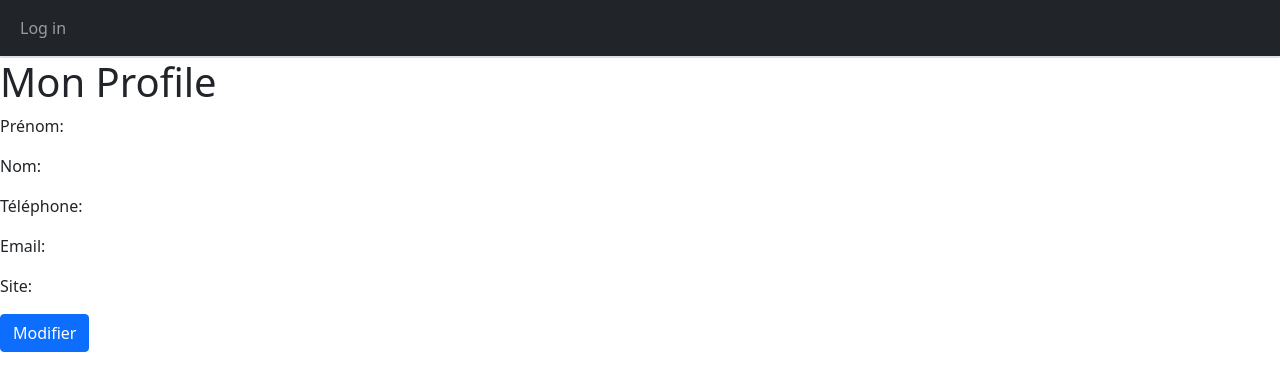
After one commit to CorentinCathe/projet_sortie, a Symfony app: template templates/profil/displayProfil.html.twig in a window 1280 px wide. The commit adds this page. Shown: the top 391 px of the page. Run offline with Twig, Linux system fonts and the light colour scheme; the template is opened without the code that fills it, so the values that code supplies are empty; some libraries are stand-ins or nearby versions.

Commit message:
add profil modfiy and display profil

```diff
--- a/src/Security/UserAuthenticator.php
+++ b/src/Security/UserAuthenticator.php
@@ -58,4 +58,9 @@ class UserAuthenticator extends AbstractLoginFormAuthenticator
     {
         return $this->urlGenerator->generate(self::LOGIN_ROUTE);
     }
+    public function supports(Request $request): bool
+    {
+        return self::LOGIN_ROUTE === $request->attributes->get('_route')
+            && $request->isMethod('POST');
+    }
 }
--- a/templates/base.html.twig
+++ b/templates/base.html.twig
@@ -26,9 +26,18 @@
     {% if app.user %}
     <nav class="navbar navbar-expand-lg navbar-dark bg-dark">
         <div class="container-fluid">
+            <a class="navbar-brand" href="{{path('main')}}">Sortie</a>
+            <button class="navbar-toggler" type="button" data-bs-toggle="collapse" data-bs-target="#navbarNav"
+                aria-controls="navbarNav" aria-expanded="false" aria-label="Toggle navigation">
+                <span class="navbar-toggler-icon"></span>
+            </button>
             <div class="d-flex collapse" id="navbarNav">
                 <div class="navbar-nav">
-                    <a class="nav-link {{ app.request.get('_route') == 'wish-list' ? 'active' }}"
+                    <a class="nav-link {{ app.request.get('_route') == 'main' ? 'active' }}" aria-current="page"
+                        href="{{path('main')}}">Accueil</a>
+                    <a class="nav-link {{ app.request.get('_route') == 'profil' ? 'active' }}"
+                        href="{{path('profil',{id:app.user.id})}}">Mon Profil</a>
+                    <a class="nav-link {{ app.request.get('_route') == 'profil' ? 'active' }}"
                         href="{{path('app_logout')}}">log out</a>
                 </div>
             </div>
--- /dev/null
+++ b/templates/profil/displayProfil.html.twig
@@ -0,0 +1,30 @@
+{% extends 'base.html.twig' %}
+
+{% block title %}Hello ProfilController!{% endblock %}
+
+{% block profilStyle %}
+<link rel="stylesheet" href="{{asset('styles/profil.css')}}">{% endblock %}
+
+{% block body %}
+
+<div class="card"></div>
+{% if app.user.pseudo %}
+<h1>{{user.pseudo}}</h1>
+{% else %}
+<h1>Mon Profile</h1>
+{% endif %}
+<label for="first-name">Prénom:</label>
+<p id="first-name">{{user.firstName}}</p>
+<label for="name">Nom:</label>
+<p id="name">{{user.name}}</p>
+<label for="phone-number">Téléphone:</label>
+<p id="phone-number">{{user.phoneNumber}}</p>
+<label for="mail">Email:</label>
+<p id="mail">{{user.email}}</p>
+<label for="site">Site:</label>
+<p id="site">{{user.site.name}}</p>
+
+<a class="btn btn-primary" href="{{path('modify',{id:user.id})}}">Modifier</a>
+
+
+{% endblock %}
--- a/templates/security/login.html.twig
+++ b/templates/security/login.html.twig
@@ -22,8 +22,7 @@
                             <!-- Sign In Form -->
                             <form method="post">
                                 {% if error %}
-                                <div class="alert alert-danger">{{ error.messageKey|trans(error.messageData, 'security')
-                                    }}</div>
+                                <div class="alert alert-danger">{{ 'email ou mot de passe invalide'}}</div>
                                 {% endif %}
 
                                 {% if app.user %}
```
Also changed, not shown: src/Controller/ProfilController.php (added, +44 -0 lines), src/Form/ProfilType.php (added, +36 -0 lines), templates/profil/modifyProfil.html.twig (added, +9 -0 lines).
